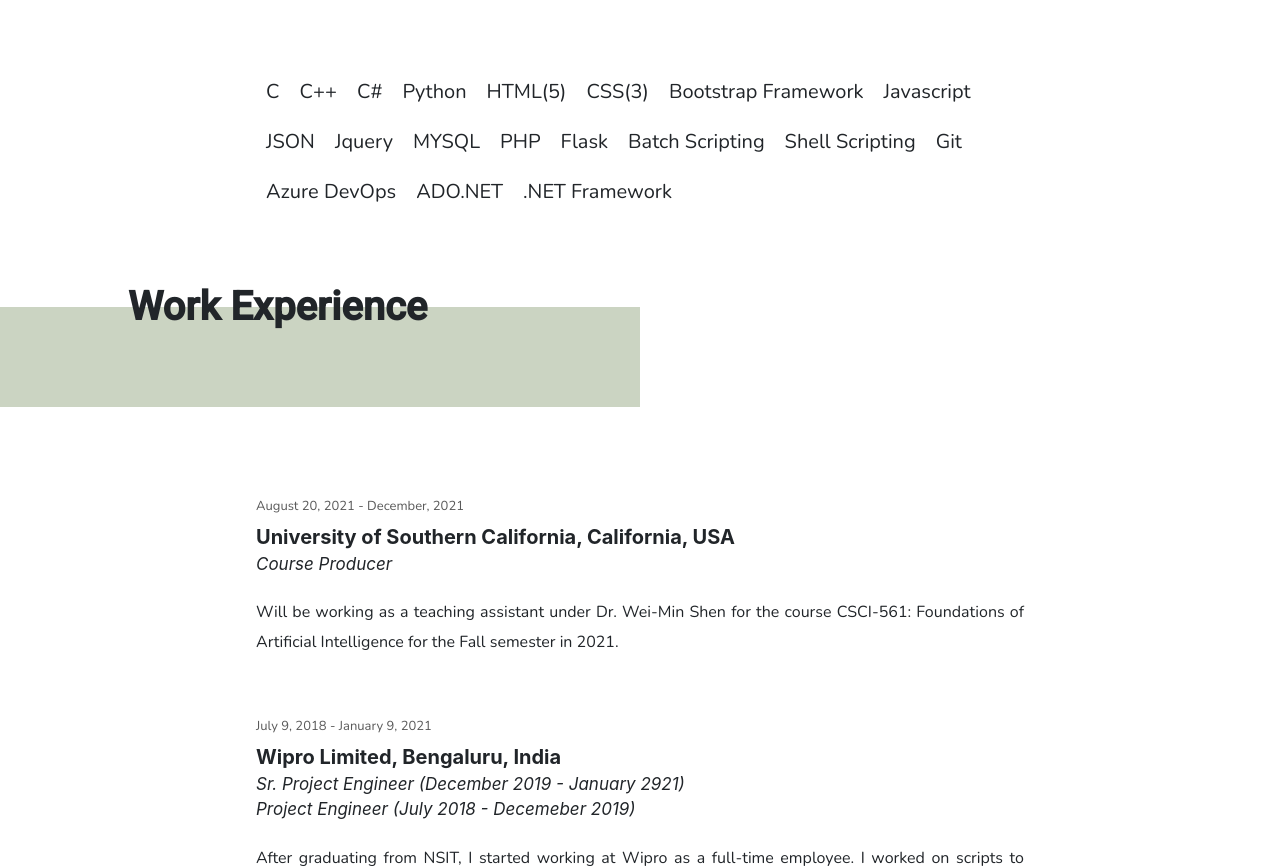
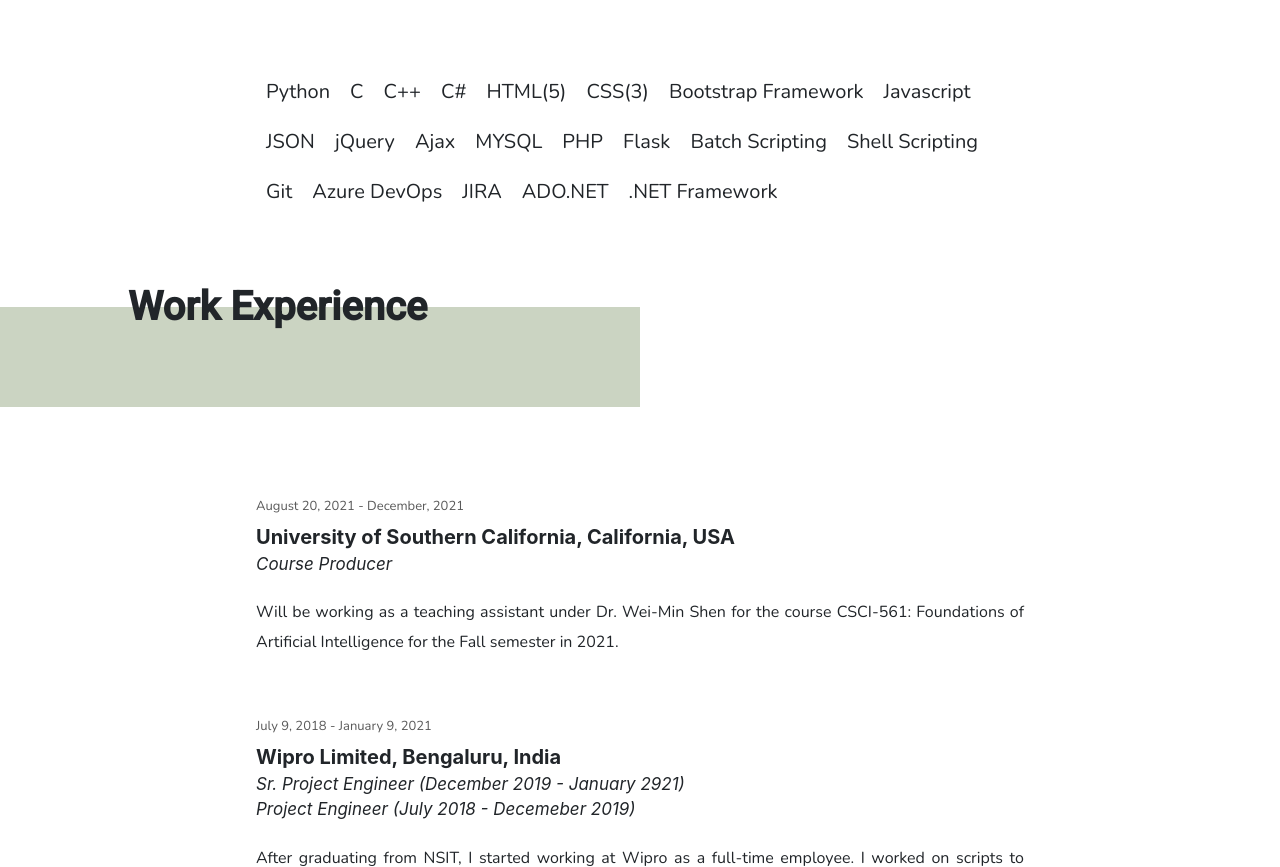
Before and after one commit to gautam17pranjal/gautam17, a plain HTML site: page cv.html in a window 1280 px wide. Shown: the part 978-1845 px from the top of the page. Drawn offline with nearby package versions, Linux system fonts and the light colour scheme.

Commit message:
updated skills section

```diff
--- a/cv.html
+++ b/cv.html
@@ -68,16 +68,17 @@
             </div>
             <div class="row skills-info">
                 <div class="col-12 d-flex flex-row align-content-start flex-wrap">
+                    <div class="skill">Python</div>
                     <div class="skill">C</div>
                     <div class="skill">C++</div>
                     <div class="skill">C#</div>
-                    <div class="skill">Python</div>
                     <div class="skill">HTML(5)</div>
                     <div class="skill">CSS(3)</div>
                     <div class="skill">Bootstrap Framework</div>
                     <div class="skill">Javascript</div>
                     <div class="skill">JSON</div>
-                    <div class="skill">Jquery</div>
+                    <div class="skill">jQuery</div>
+                    <div class="skill">Ajax</div>
                     <div class="skill">MYSQL</div>
                     <div class="skill">PHP</div>
                     <div class="skill">Flask</div>
@@ -85,6 +86,7 @@
                     <div class="skill">Shell Scripting</div>
                     <div class="skill">Git</div>
                     <div class="skill">Azure DevOps</div>
+                    <div class="skill">JIRA</div>
                     <div class="skill">ADO.NET</div>
                     <div class="skill">.NET Framework</div>
                 </div>
```
